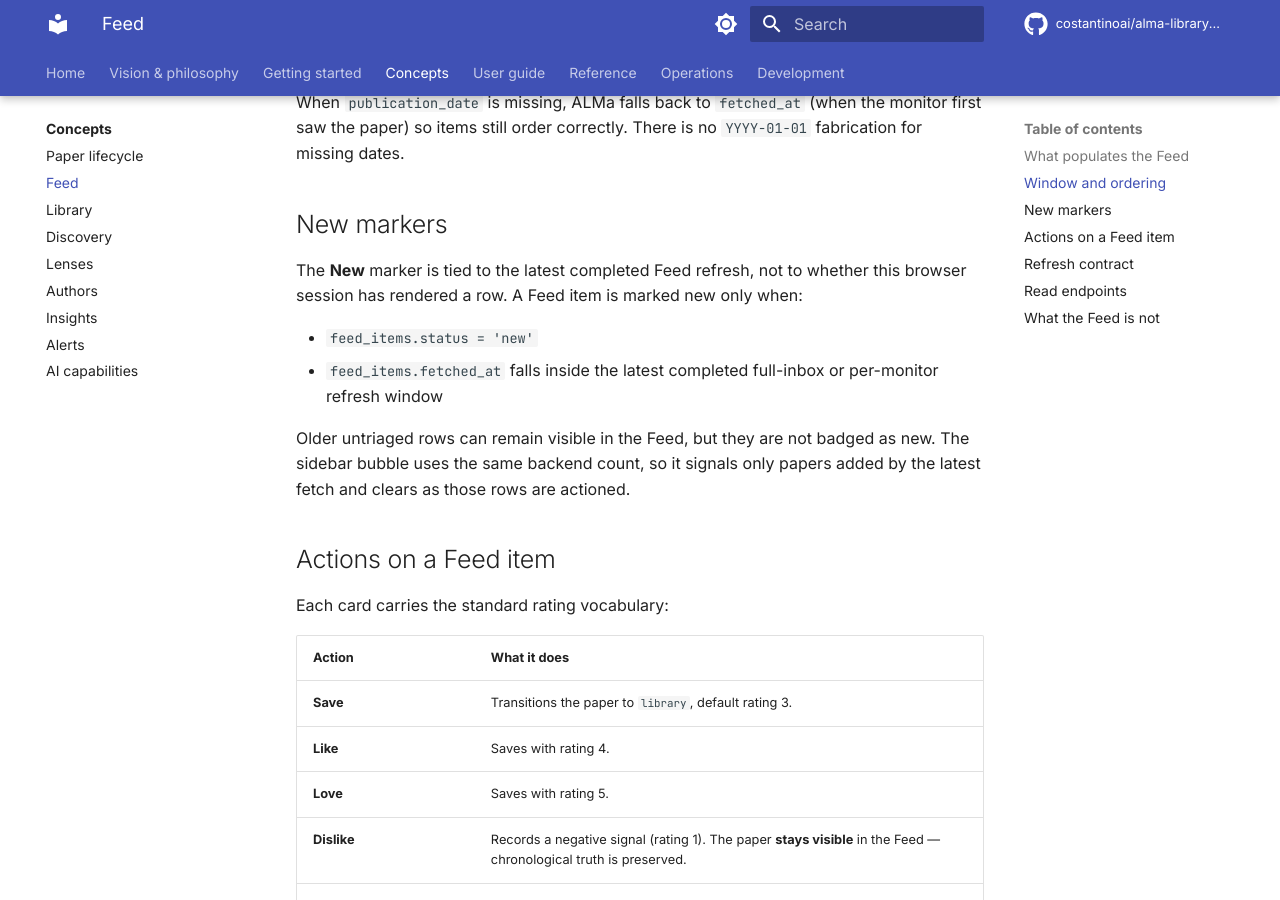
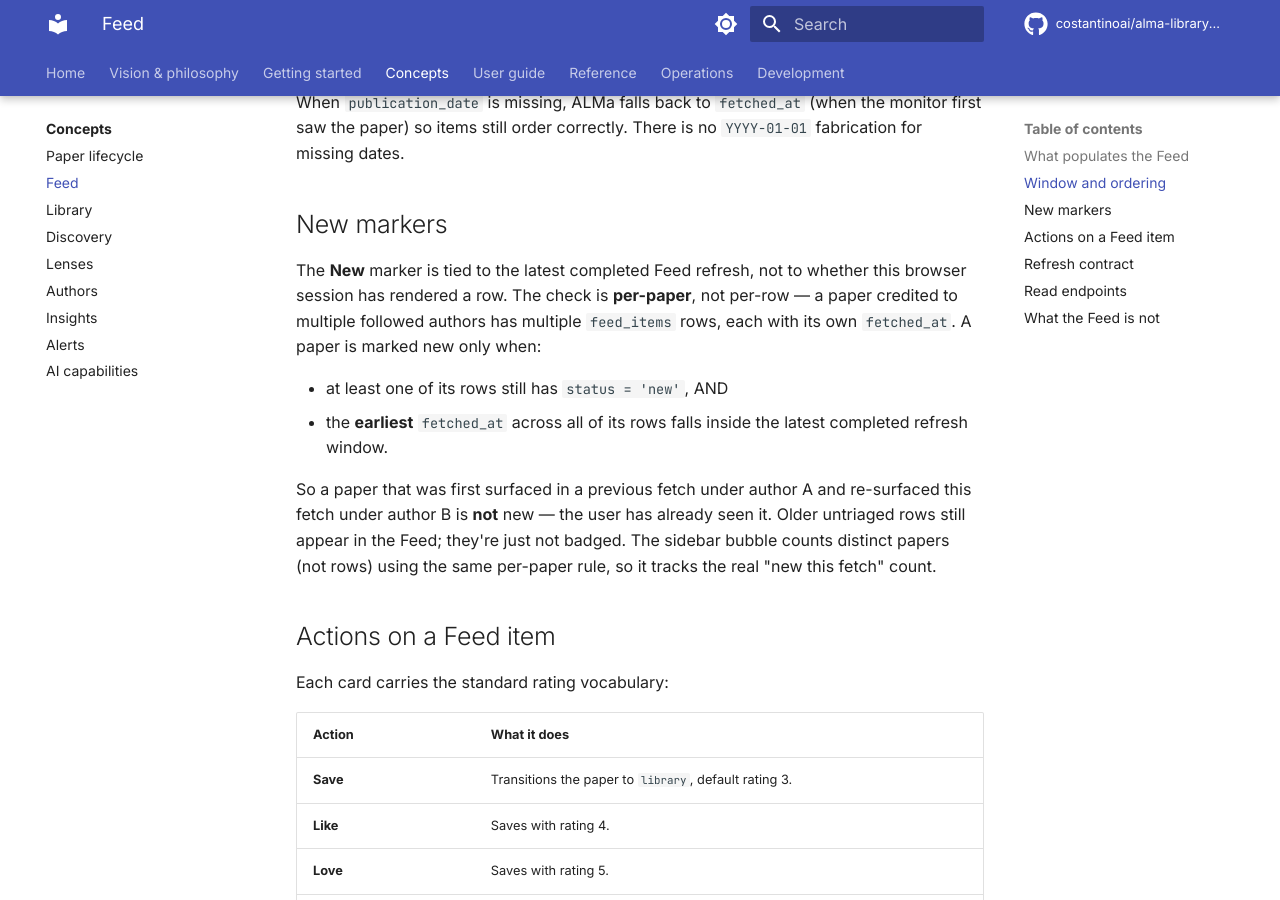
Before and after one commit to costantinoai/alma-library-manager, an MkDocs documentation site: the page built from docs/concepts/feed.md, in a window 1280 px wide and 900 px high, scrolled down 1327 px. Built offline with MkDocs 1.6.1 and Material for MkDocs 9.7.7, drawn with Linux system fonts in a browser that asks for light colours; comment, search, counter and statistics services are not loaded.

```diff
--- a/docs/concepts/feed.md
+++ b/docs/concepts/feed.md
@@ -44,17 +44,21 @@ dates.
 ## New markers
 
 The **New** marker is tied to the latest completed Feed refresh, not
-to whether this browser session has rendered a row. A Feed item is
-marked new only when:
+to whether this browser session has rendered a row. The check is
+**per-paper**, not per-row — a paper credited to multiple followed
+authors has multiple `feed_items` rows, each with its own
+`fetched_at`. A paper is marked new only when:
 
-* `feed_items.status = 'new'`
-* `feed_items.fetched_at` falls inside the latest completed full-inbox
-  or per-monitor refresh window
+* at least one of its rows still has `status = 'new'`, AND
+* the **earliest** `fetched_at` across all of its rows falls inside
+  the latest completed refresh window.
 
-Older untriaged rows can remain visible in the Feed, but they are not
-badged as new. The sidebar bubble uses the same backend count, so it
-signals only papers added by the latest fetch and clears as those rows
-are actioned.
+So a paper that was first surfaced in a previous fetch under author
+A and re-surfaced this fetch under author B is **not** new — the
+user has already seen it. Older untriaged rows still appear in the
+Feed; they're just not badged. The sidebar bubble counts distinct
+papers (not rows) using the same per-paper rule, so it tracks the
+real "new this fetch" count.
 
 ## Actions on a Feed item
 
```
Also changed, not shown: docs/reference/api.md (+11 -0 lines).
